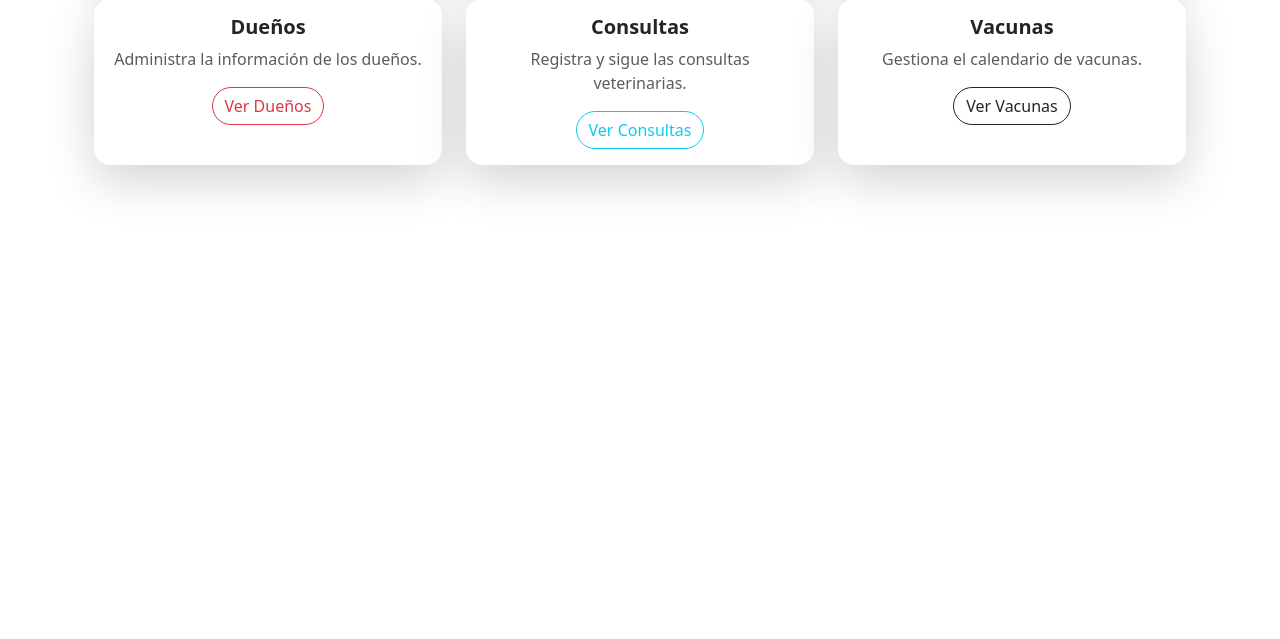
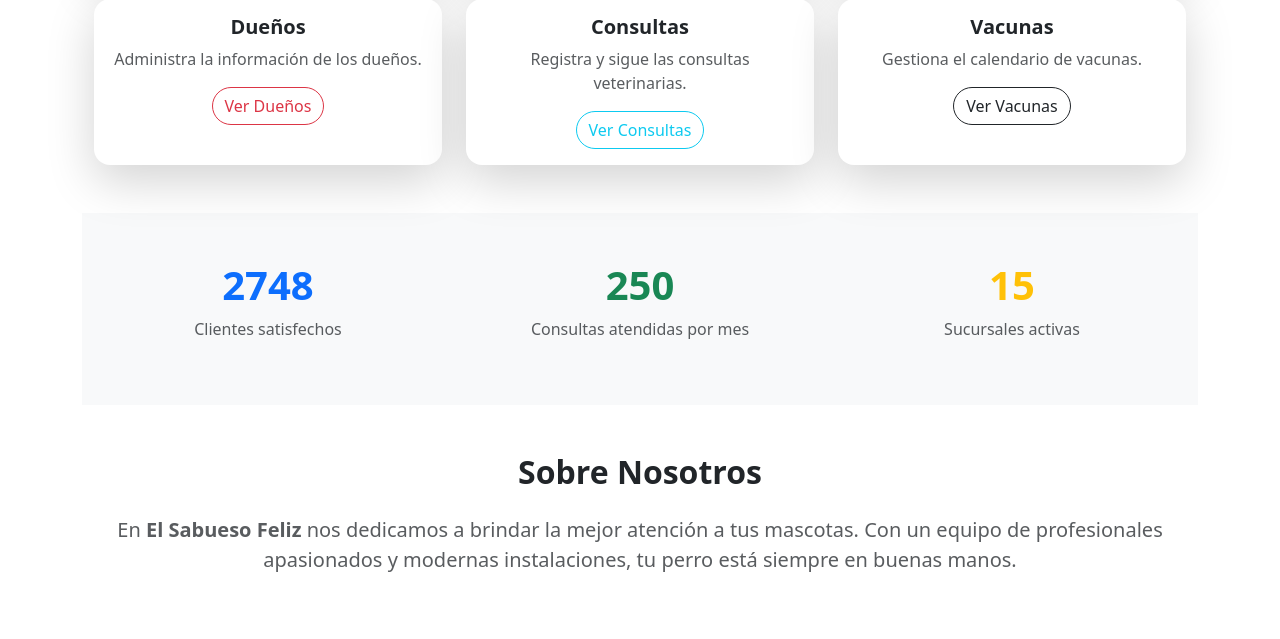
Before and after one commit to Villada-PG3/trabajo-practico-integrador-veterinaria-el-sabueso-feliz, a Django app: page / in a window 1280 px wide. Shown: the part 479-1118 px from the top of the page. Before the commit the page ends 673 px from the top, so only its background shows below. Run offline with Django 5.2, Linux system fonts and the light colour scheme.

Commit message:
mas estetica

```diff
--- a/veterinaria/sabueso_feliz/templates/home.html
+++ b/veterinaria/sabueso_feliz/templates/home.html
@@ -88,4 +88,93 @@
     }
     .text-purple { color: #6f42c1; }
 </style>
+
+<section class="bg-light py-5 mt-5">
+    <div class="container">
+      <div class="row text-center">
+        <div class="col-md-4">
+          <h2 class="fw-bold text-primary counter" data-target="+2748">0</h2>
+          <p class="text-muted">Clientes satisfechos</p>
+        </div>
+        <div class="col-md-4">
+          <h2 class="fw-bold text-success counter" data-target="250">0</h2>
+          <p class="text-muted">Consultas atendidas por mes</p>
+        </div>
+        <div class="col-md-4">
+          <h2 class="fw-bold text-warning counter" data-target="15">0</h2>
+          <p class="text-muted">Sucursales activas</p>
+        </div>
+      </div>
+    </div>
+  </section>
+
+  <!-- Sección sobre nosotros -->
+  <section class="py-5" id="sobre-nosotros">
+    <div class="container text-center">
+      <h2 class="fw-bold mb-4">Sobre Nosotros</h2>
+      <p class="text-muted fs-5">
+        En <strong>El Sabueso Feliz</strong> nos dedicamos a brindar la mejor atención
+        a tus mascotas. Con un equipo de profesionales apasionados y modernas
+        instalaciones, tu perro está siempre en buenas manos.
+      </p>
+    </div>
+  </section>
+
+  <style>
+      .hover-card {
+          transition: transform 0.2s ease, box-shadow 0.2s ease;
+      }
+      .hover-card:hover {
+          transform: translateY(-5px);
+          box-shadow: 0 8px 20px rgba(0,0,0,0.15);
+      }
+      .text-purple { color: #6f42c1; }
+
+      /* Animación de contador */
+      .counter {
+          font-size: 2.5rem;
+      }
+
+      html {
+          scroll-behavior: smooth;
+      }
+  </style>
+
+  <script>
+    // Animación de contadores al hacer scroll
+    document.addEventListener("DOMContentLoaded", () => {
+      const counters = document.querySelectorAll('.counter');
+      const speed = 200;
+
+      const animateCounters = () => {
+        counters.forEach(counter => {
+          const updateCount = () => {
+            const target = +counter.getAttribute('data-target');
+            const count = +counter.innerText;
+            const increment = Math.ceil(target / speed);
+
+            if (count < target) {
+              counter.innerText = count + increment;
+              setTimeout(updateCount, 30);
+            } else {
+              counter.innerText = target;
+            }
+          };
+          updateCount();
+        });
+      };
+
+      // Ejecutar animación cuando la sección sea visible
+      const observer = new IntersectionObserver(entries => {
+        entries.forEach(entry => {
+          if (entry.isIntersecting) {
+            animateCounters();
+            observer.disconnect();
+          }
+        });
+      }, { threshold: 0.5 });
+
+      observer.observe(document.querySelector('.counter'));
+    });
+  </script>
 {% endblock %}
```
